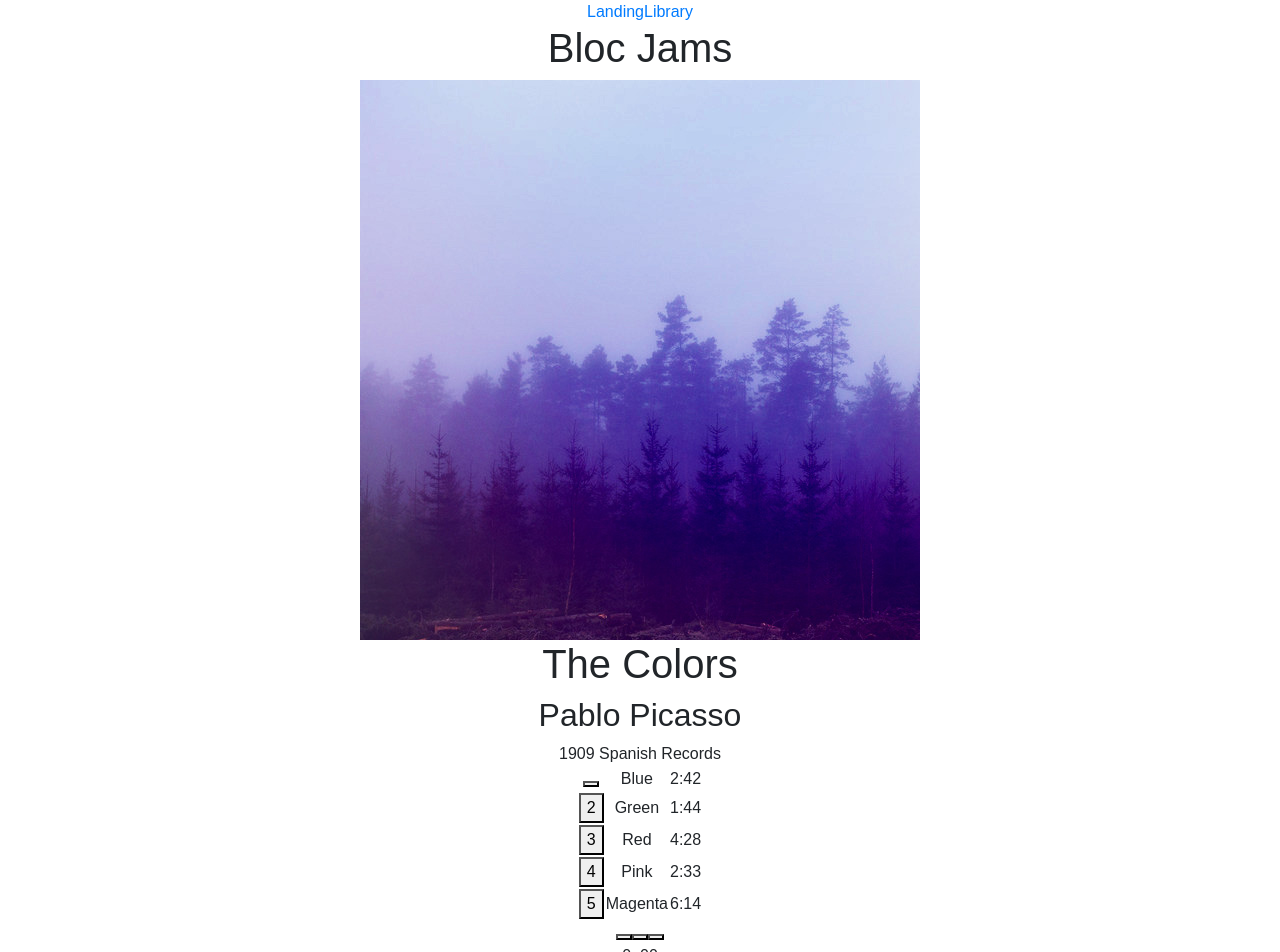
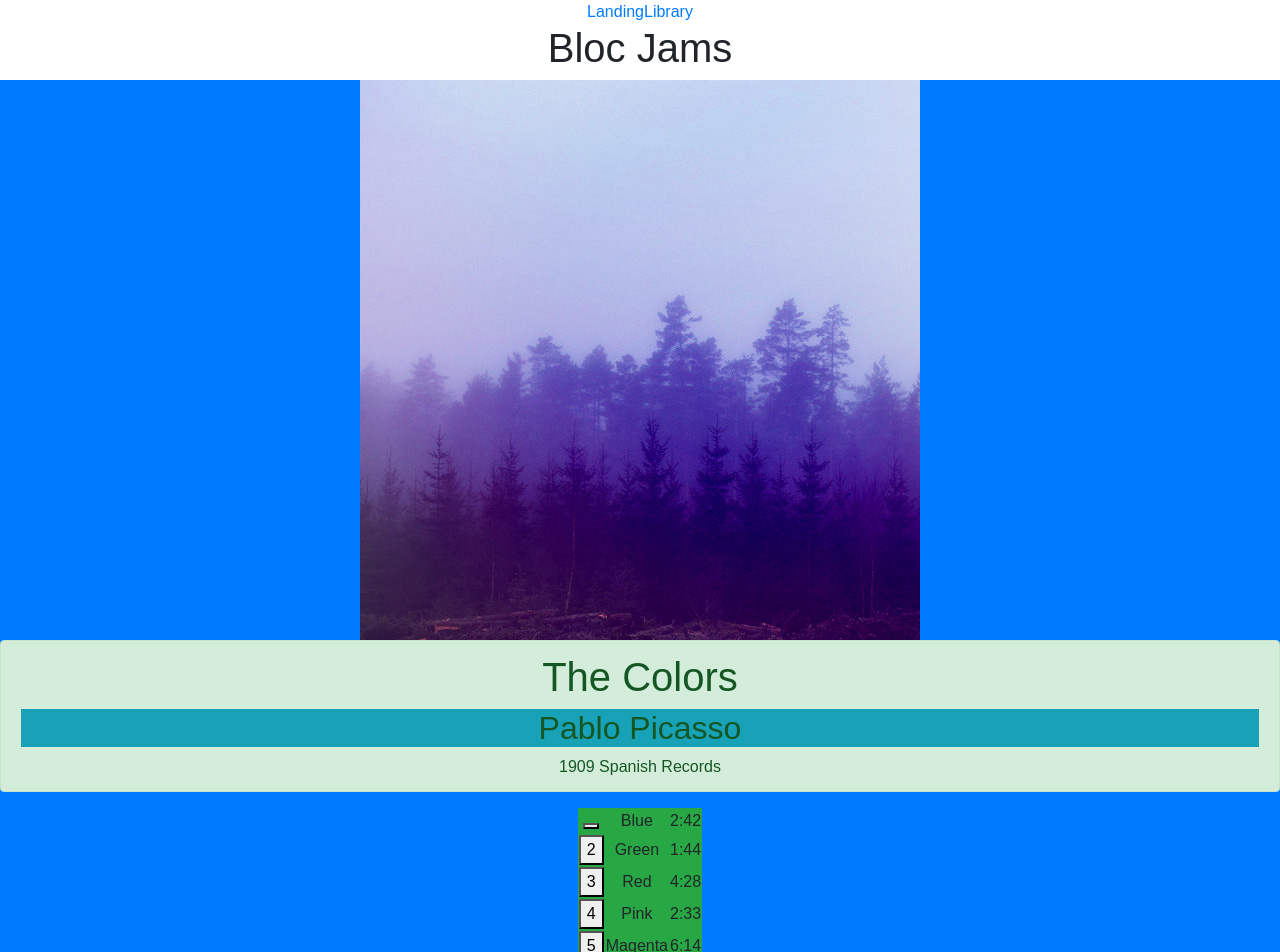
Before and after one commit to cliftonwferguson/bloc-jams-react, a React (Create React App) app: page /album/the-colors in a window 1280 px wide. Shown: the top 952 px of the page. Built offline with nearby package versions, Linux system fonts and the light colour scheme; some icons are missing.

Commit message:
Finished Assignment

```diff
--- a/src/App.js
+++ b/src/App.js
@@ -9,7 +9,7 @@ import Album from './components/Album';
 class App extends Component {
   render() {
     return (
-      <div className="App">
+      <div className="App"  >
         <header>
           <nav>
             <Link to='/'> Landing</Link>
--- a/src/components/Album.js
+++ b/src/components/Album.js
@@ -116,16 +116,16 @@ class Album extends Component {
   render() {
 
     return (
-      <section className="album">
+      <section className="album bg-primary">
       <section id="album-info">
       <img id="album-cover-art" src={this.state.album.albumCover} alt={this.state.album.title}/>
-      <div className ="album-details">
+      <div className ="album-details alert alert-success">
        <h1 id="album-title">{this.state.album.title}</h1>
-       <h2 className="artist">{this.state.album.artist}</h2>
+       <h2 className="artist bg-info">{this.state.album.artist}</h2>
        <div id="release-info">{this.state.album.releaseInfo}</div>
        </div>
        </section>
-       <table align="center" id="song-list">
+       <table align="center" className="table-hover bg-success" id="song-list">
             <colgroup>
               <col id="song-number-column" />
               <col id="song-title-column" />
--- a/src/components/Landing.js
+++ b/src/components/Landing.js
@@ -3,7 +3,7 @@ const Landing = () => (
   <section className="landing">
    <h1 className="hero-title">Turn the music up!</h1>
 
-   <section className="selling-points">
+   <section className="selling-points alert-info">
     <div className="point">
       <h2 className="point-title">Choose your music</h2>
       <p className="point-description">The world is full of music; why should you have to listen to music that someone else chose?</p>
```
